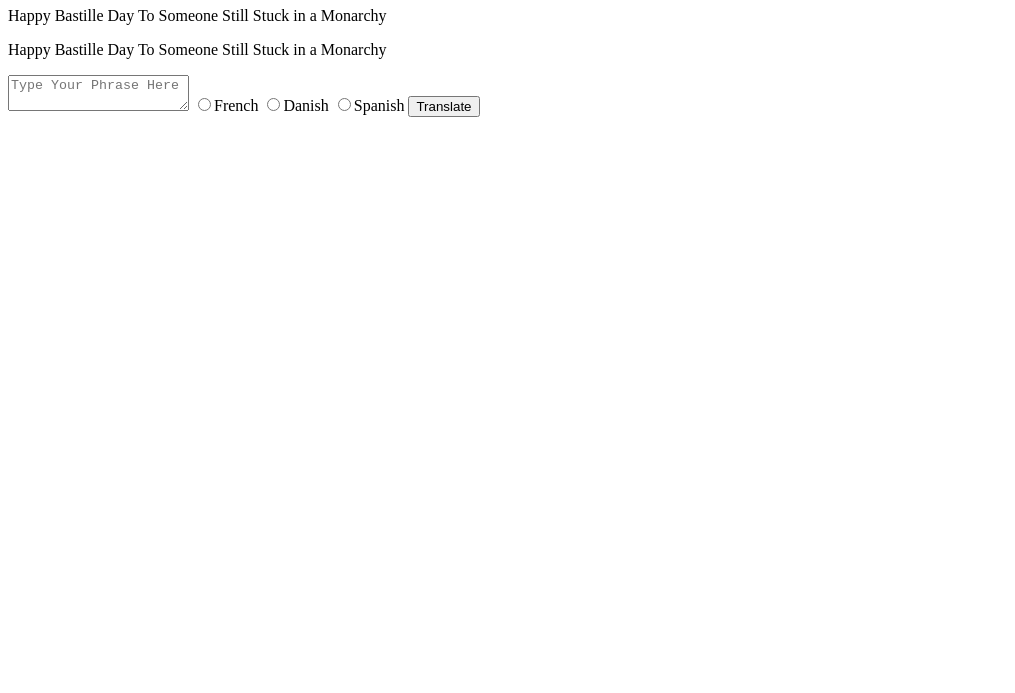
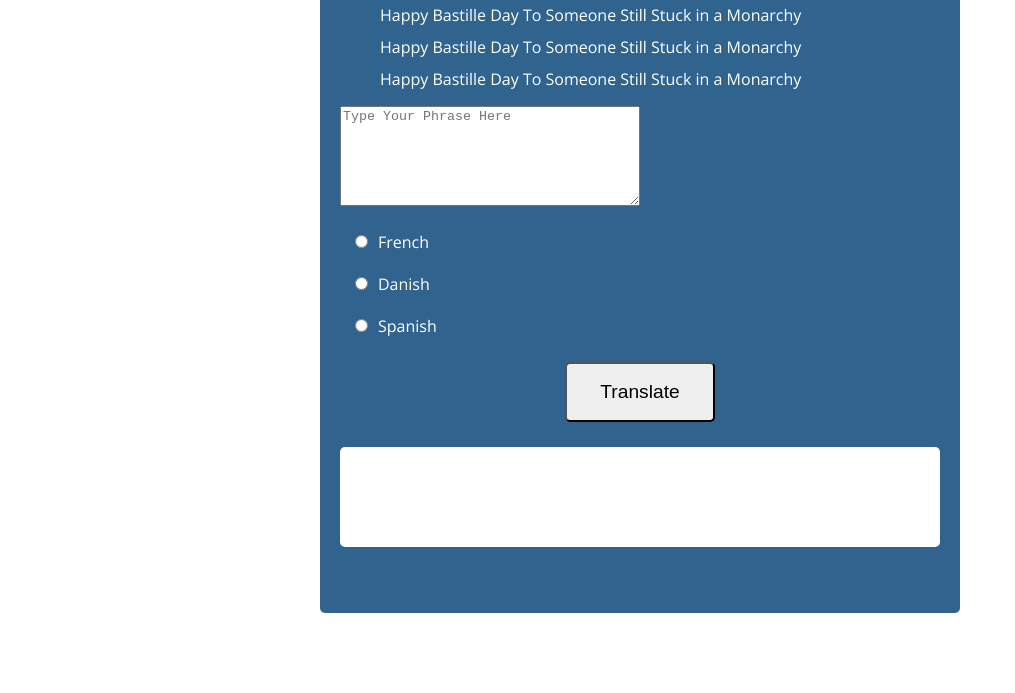
Before and after one commit to nss-day-cohort-13/iffe-translator-code-o-lingo, a plain HTML site: page index.html in a window 1280 px wide. Shown: the part 107-800 px from the top of the page, without its empty margins (0-1015 px from the left). Drawn offline with nearby package versions, Linux system fonts and the light colour scheme; a script that the page names is missing.

Commit message:
Finalized basic layout with HTML

```diff
--- a/index.html
+++ b/index.html
@@ -4,14 +4,17 @@
 	<meta charset="utf-8">
 	<meta http-equiv="X-UA-Compatible" content="IE=edge">
 	<title>Translator</title>
-	<link rel="stylesheet" href="style.css">
+	<link rel="stylesheet" href="stylez.css">
+	<link href='https://fonts.googleapis.com/css?family=Open+Sans:300,600,700' rel='stylesheet' type='text/css'>
 </head>
 <body>
 		<div id="content">
 			<h1>Translator</h1>
-			<p id="card-1">Happy Bastille Day To Someone Still Stuck in a Monarchy</p>
-			<p id="card-2">Happy Bastille Day To Someone Still Stuck in a Monarchy</p>
-			<p id="card-3">Happy Bastille Day To Someone Still Stuck in a Monarchy</p>
+			<ul>
+				<li>Happy Bastille Day To Someone Still Stuck in a Monarchy</li>
+				<li>Happy Bastille Day To Someone Still Stuck in a Monarchy</li>
+				<li>Happy Bastille Day To Someone Still Stuck in a Monarchy</li>
+			</ul>
 			<textarea id="message" placeholder="Type Your Phrase Here"></textarea>
 			<label for="french"><input type="radio" name="userLang" id="french" value="french">French</label>
 			<label for="danish"><input type="radio" name="userLang" id="danish" value="danish">Danish</label>
--- a/stylez.css
+++ b/stylez.css
@@ -20,25 +20,48 @@ h1 {
 	margin: 20px 10px;
 }
 
+ul {
+	list-style-type: none;
+}
+
+li {
+	margin: 10px;
+	margin-left: 0;
+}
+
 
 /*-__________ Main content area styles __________-*/
 
 #content {
 	background: #30638E;
-	width: 20%;
-	height: 500px;
+	width: 50%;
+	height: 700px;
 	margin: 20px auto;
 	padding: 20px;
 	border-radius: 5px;
 }
 
+textarea {
+	width: 50%;
+	height: 100px;
+}
+
 label {
 	display: block;
-	margin: 5px;
+	margin: 20px 10px;
 }
 
-button {
+input[type="radio"] {
+	margin-right: 10px;
+}
+
+#button {
+	display: block;
 	margin: 25px auto;
+	font-size: 1.2em;
+	width: 150px;
+	height: 60px;
+	border-radius: 5px;
 }
 
 #output {
@@ -49,4 +72,5 @@ button {
 	padding: 10px;
 	border-radius: 5px;
 	width: 100%;
+	height: 100px;
 }
```
